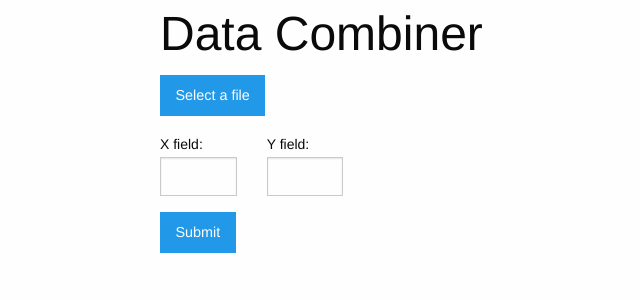
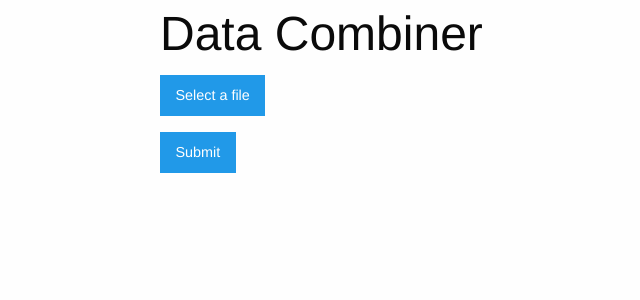
Before and after one commit to WPRDC/data-combiner, a Django app: page /combine/ in a window 1280 px wide. Shown: the top 300 px of the page, without its empty margins (175-815 px from the left). Run offline with Django 3.2, Linux system fonts and the light colour scheme; some libraries are stand-ins or nearby versions.

Commit message:
working on upload form

```diff
--- a/combiner/forms.py
+++ b/combiner/forms.py
@@ -6,8 +6,6 @@ from django.forms import formset_factory
 class DocumentForm(forms.Form):
     csv_file = forms.FileField(label='Select a file',
                                widget=forms.FileInput(attrs={'class':'show-for-sr'}))
-    x_field = forms.CharField()
-    y_field = forms.CharField()
 
 class MetadataForm(forms.Form):
     geo_field = forms.CharField(
@@ -15,7 +13,15 @@ class MetadataForm(forms.Form):
     label="Field with geo data (e.g. Lat/Lon): ")
 
 
-
 class CombinationForm(forms.Form):
     field = forms.ModelChoiceField(queryset=CKANField.objects.all().order_by('name'), label='Pick a field')
     radius = forms.FloatField()
+
+class GeoHeadingForm(forms.Form):
+    x_field = forms.ChoiceField(choices=[])
+    y_field = forms.ChoiceField(choices=[])
+
+    def __init__(self, headings, *args, **kwargs):
+        super(GeoHeadingForm, self).__init__(*args, **kwargs)
+        self.fields['x_field'].choices = [headings]
+        self.fields['y_field'].choices = [headings]
--- a/combiner/templates/combiner/index.html
+++ b/combiner/templates/combiner/index.html
@@ -1,7 +1,7 @@
 {% extends 'combiner/base.html' %}
 
 {% block content %}
-
+    {#  #}
     <form action="{% url "combiner:upload" %}" method="post" enctype="multipart/form-data">
         {% csrf_token %}
         {{ form.non_field_errors }}
@@ -12,18 +12,6 @@
         <span><label class="button" for="{{ form.csv_file.auto_id }}"> {{ form.csv_file.label }}</label></span>
         <span id="file-label"></span>
         {{ form.csv_file }}
-        <div class="row">
-            <div class="medium-2 columns">
-                {{ form.x_field.label_tag }}
-                {{ form.x_field }}
-            </div>
-            <div class="medium-2 columns">
-                {{ form.y_field.label_tag }}
-                {{ form.y_field }}
-            </div>
-            <div class="medium-8 columns"></div>
-        </div>
-
 
         <p><input class="button" type="submit" value="Submit"/></p>
     </form>
--- a/combiner/templates/combiner/options.html
+++ b/combiner/templates/combiner/options.html
@@ -3,6 +3,9 @@
 {% block content %}
     <form id="myForm" method="post" action="">
         {% csrf_token %}
+
+        {{ heading_form.x_field }}
+
         <table>
             {% for form in formset %}
                 <tr>
--- a/combiner/templates/combiner/results.html
+++ b/combiner/templates/combiner/results.html
@@ -1,4 +1,4 @@
-
+{% extends 'combiner/base.html' %}
 
 
 {% block table %}
--- a/combiner/views.py
+++ b/combiner/views.py
@@ -28,10 +28,10 @@ from django.forms import formset_factory
 from data_combiner import settings
 
 from .models import InputDocument, CKANField, CKANResource, CKANInstance
-from .forms import DocumentForm, CombinationForm
+from .forms import DocumentForm, CombinationForm, GeoHeadingForm
 
 
-def parse_csv(file, x_heading, y_heading, encoding='utf-8'):
+def parse_csv(file, encoding='utf-8'):
     _file = io.StringIO(file.read().decode(encoding))
     try:
         dr = csv.DictReader(_file)
@@ -41,8 +41,6 @@ def parse_csv(file, x_heading, y_heading, encoding='utf-8'):
 
         newdoc = InputDocument(file=file,
                                headings=",".join(dr.fieldnames),
-                               x_field=x_heading,
-                               y_field=y_heading,
                                rows=rows)
         newdoc.save()
         return newdoc.id
@@ -119,7 +117,7 @@ def combine_data(input_file_id, ckan_fields, radii, measure, input_projection=WG
                 x1, y1 = row[input_file.x_field], row[input_file.y_field]
 
                 for ckan_row in ckan_data:
-                    x2, y2 = ckan_row[ckan_resource.lon_heading], row[ckan_resource.lat_heading]
+                    x2, y2 = ckan_row[ckan_resource.lon_heading], ckan_row[ckan_resource.lat_heading]
                     if contains(x1, y1, x2, y2, radii[i]):
                         matched_pts.append(ckan_row)
 
@@ -164,8 +162,7 @@ def upload(request):
         if form.is_valid():
             # Get metadata from csv file as well as store
             file = request.FILES['csv_file']
-            x_heading, y_heading = request.POST['x_field'], request.POST['y_field']
-            id = parse_csv(file, x_heading, y_heading)
+            id = parse_csv(file)
             if id:
                 request.session['file_id'] = str(id)
                 return HttpResponseRedirect(reverse("combiner:options"))
@@ -186,8 +183,10 @@ def options(request):
 
     # get first 10 rows from uploaded file
     data = get_csv_data(dl_doc.file.path, 10)
+    headings = tuple(InputDocument.objects.get(pk=file_id).headings.split(','))
+    # Generate and handle forms
+    heading_form = GeoHeadingForm(headings)
 
-    # Generate and handle form
     FieldFormSet = formset_factory(CombinationForm, extra=1, max_num=5)
     if request.method == "POST":
         formset = FieldFormSet(request.POST, request.FILES)
@@ -213,7 +212,8 @@ def options(request):
     return render(
         request,
         'combiner/options.html',
-        {'formset': formset,
+        {'heading_form': heading_form,
+         'formset': formset,
          'table_data': data,
          'file_name': file_name}
     )
```
